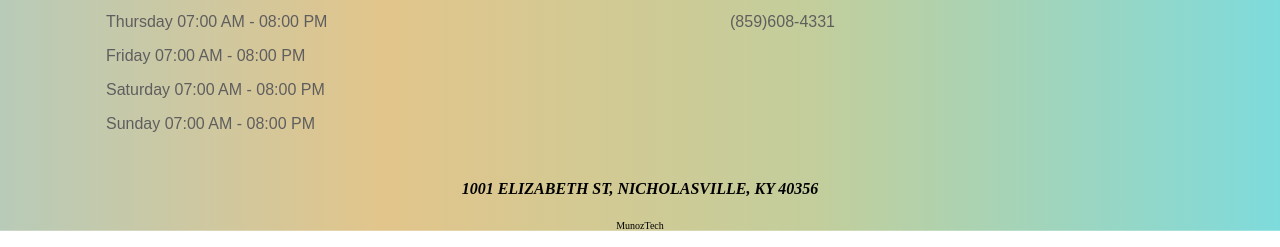
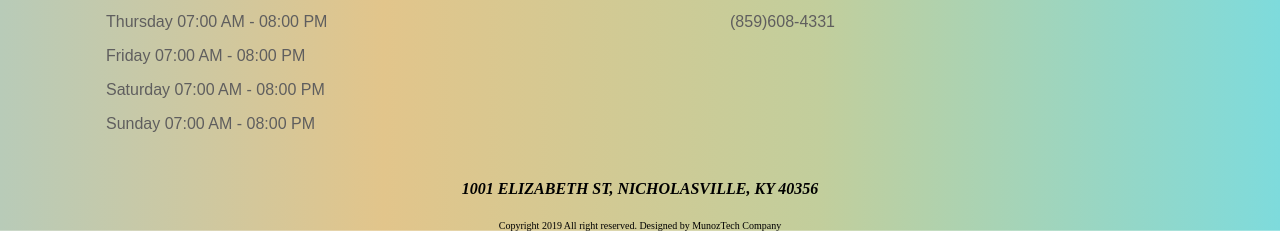
Before and after one commit to JILAKATA/WebPage, a plain HTML site: page pages/contact/contact.html in a window 1280 px wide. Shown: the part 559-806 px from the top of the page. Drawn offline with Linux system fonts and the light colour scheme; some packages are replaced by stand-ins of ours.

Commit message:
second commit

```diff
--- a/pages/contact/contact.html
+++ b/pages/contact/contact.html
@@ -52,7 +52,8 @@
 
         </div>
         <h4>1001 Elizabeth ST, Nicholasville, KY 40356</h4>
-        <p class="c">MunozTech</p>
+        <p class="c">Copyright 2019 All right reserved. Designed by MunozTech Company</p>
+        <p> </p>
         <div class="icon-bar">
             <link rel="stylesheet" href="https://cdnjs.cloudflare.com/ajax/libs/font-awesome/4.7.0/css/font-awesome.min.css">
             <a href="https://www.facebook.com/Jordy-family-restaurant-2002430926550499/" class="facebook"><i class="fa fa-facebook"></i></a>
```
